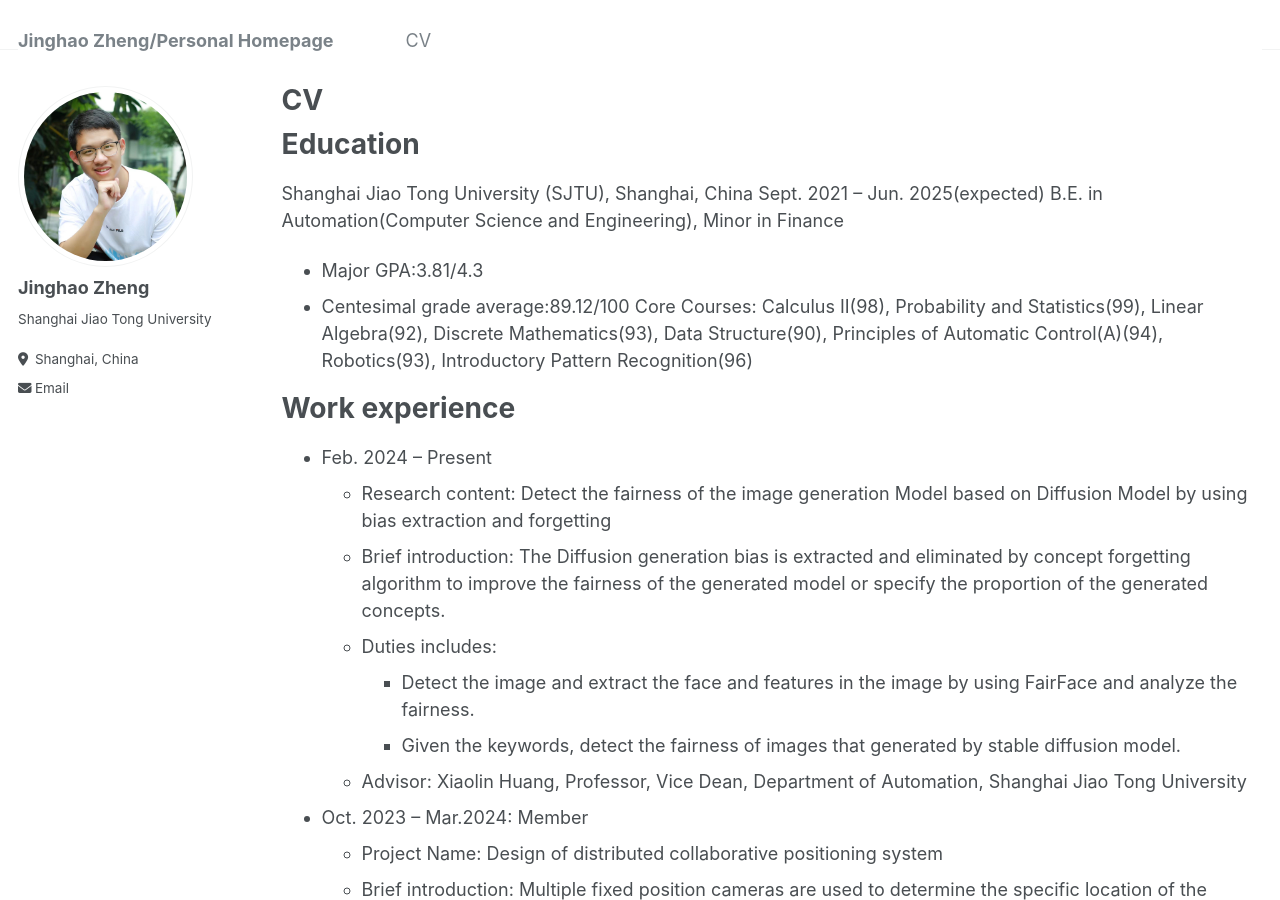
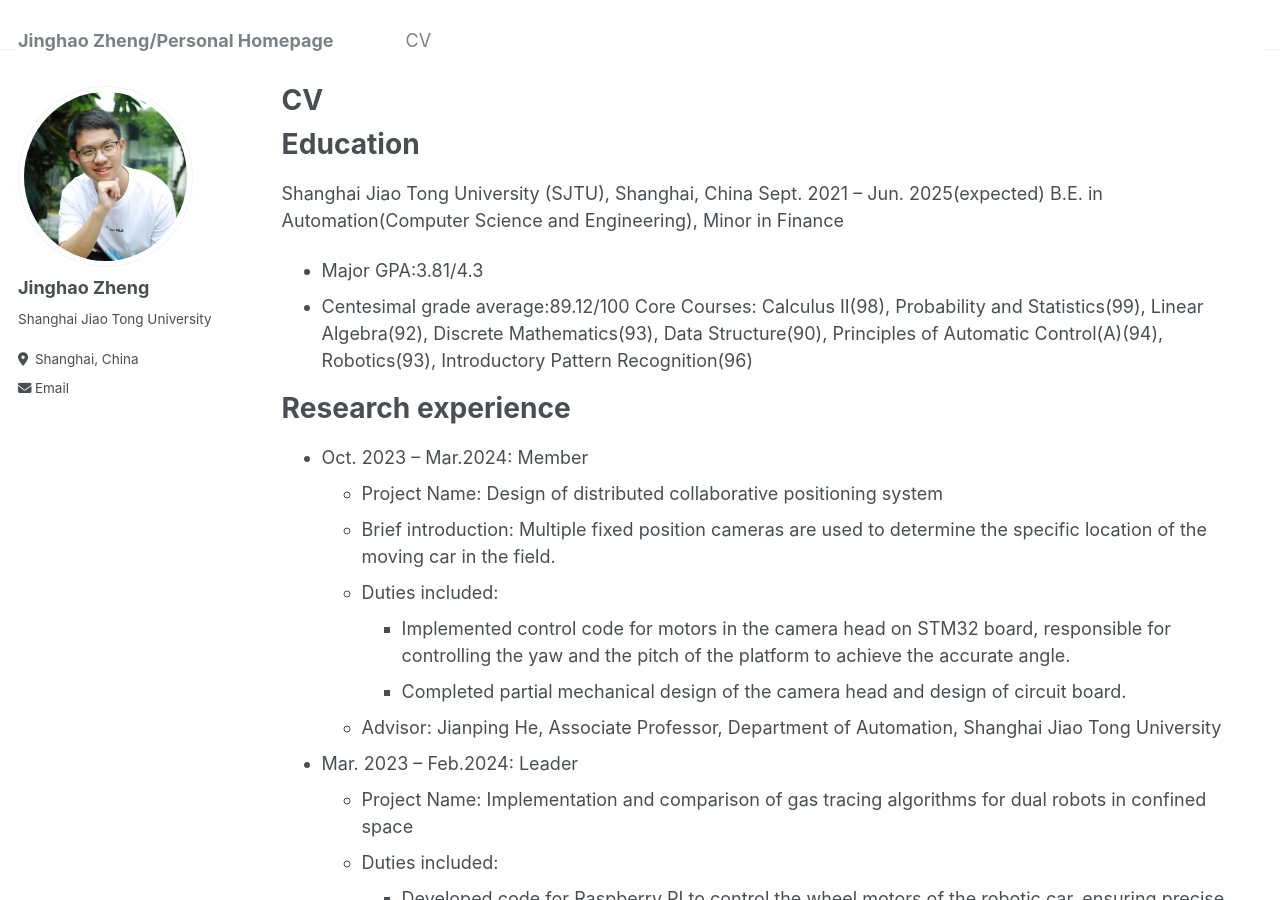
Before and after one commit to JinghaoZheng/JinghaoZheng.github.io, a Jekyll site: the page built from _pages/cv.md, in a window 1280 px wide and 900 px high. Built offline with Jekyll 4.4.1, drawn with Linux system fonts in a browser that asks for light colours.

Commit message:
Update cv.md

```diff
--- a/_pages/cv.md
+++ b/_pages/cv.md
@@ -18,16 +18,8 @@ B.E. in Automation(Computer Science and Engineering), Minor in Finance
 Core Courses: Calculus ΙΙ(98), Probability and Statistics(99), Linear Algebra(92), Discrete Mathematics(93),
 Data Structure(90), Principles of Automatic Control(A)(94), Robotics(93), Introductory Pattern Recognition(96)
 
-Work experience
+Research experience
 ======
-* Feb. 2024 – Present
-  * Research content: Detect the fairness of the image generation Model based on Diffusion Model by using bias extraction and forgetting
-  * Brief introduction: The Diffusion generation bias is extracted and eliminated by concept forgetting algorithm to improve the fairness of the generated model or specify the proportion of the generated concepts.
-  * Duties includes:
-    *  Detect the image and extract the face and features in the image by using FairFace and analyze the fairness.
-    *   Given the keywords, detect the fairness of images that generated by stable diffusion model.
-  * Advisor: Xiaolin Huang, Professor, Vice Dean, Department of Automation, Shanghai Jiao Tong University
-
 * Oct. 2023 – Mar.2024: Member
   * Project Name: Design of distributed collaborative positioning system
   * Brief introduction: Multiple fixed position cameras are used to determine the specific location of the moving car in the field.
```
